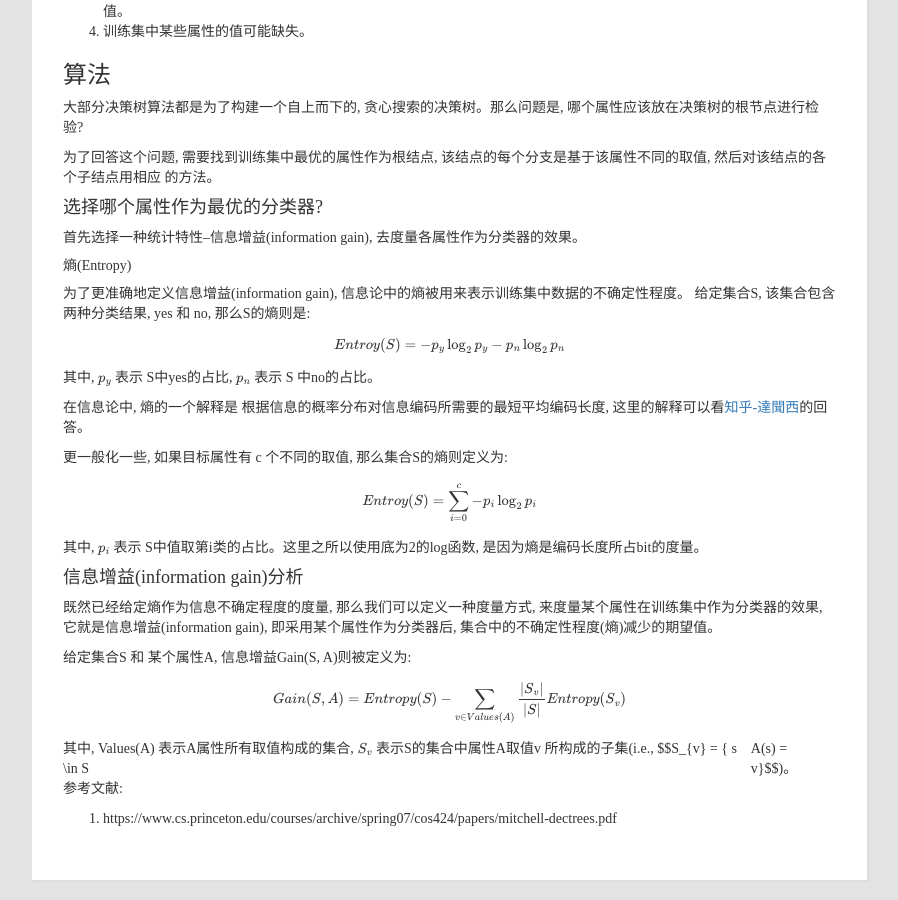
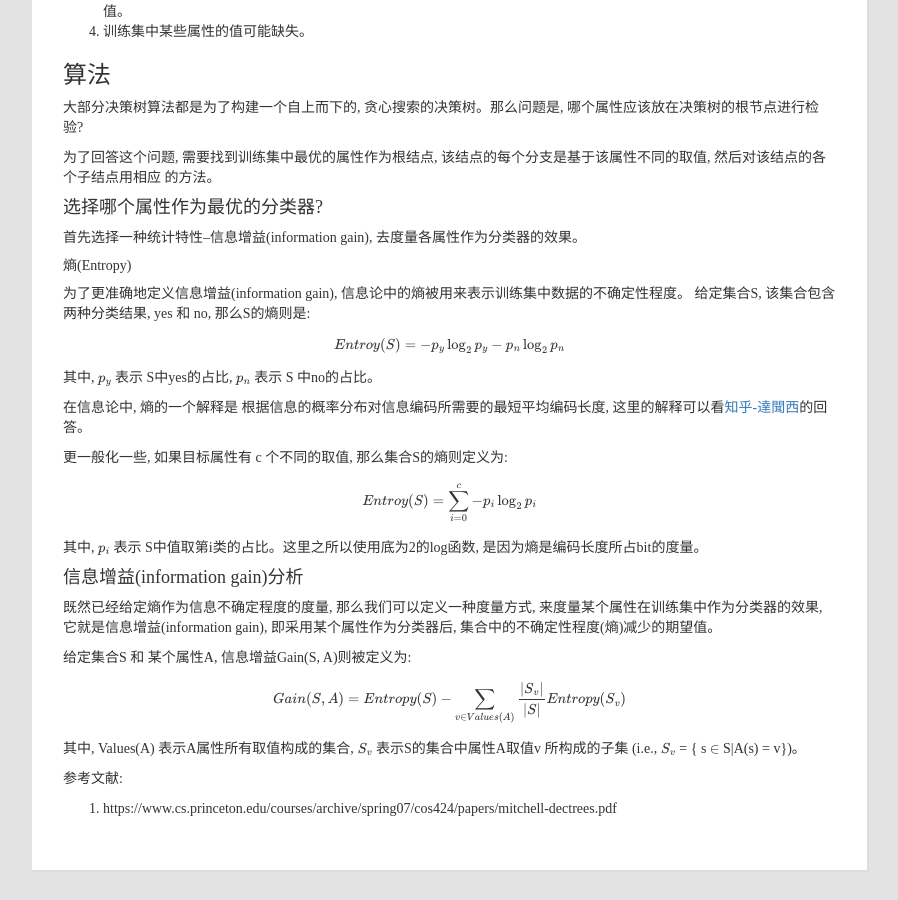
Before and after one commit to HengGeneral/HengGeneral.github.io, a Jekyll site: the page built from _posts/2016-12-15-DecisionTree.md, in a window 1280 px wide and 900 px high, scrolled down 602 px. Shown: the whole window, without its empty margins (343-1241 px from the left). Built offline with Jekyll 4.4.1, drawn with Linux system fonts in a browser that asks for light colours; nearby versions of some CDN libraries; formulas are drawn with MathJax 3; comment, search, counter and statistics services are not loaded.

```diff
--- a/_posts/2016-12-15-DecisionTree.md
+++ b/_posts/2016-12-15-DecisionTree.md
@@ -67,7 +67,8 @@ $$ Entroy(S) = \sum_{i=0}^{c} - p_{i} \log_{2} p_{i}$$
 
 $$ Gain(S, A) = Entropy(S) - \sum_{v \in Values(A)} \frac{|S_{v}|}{|S|}Entropy(S_{v}) $$
 
-其中, Values(A) 表示A属性所有取值构成的集合, $$S_{v}$$ 表示S的集合中属性A取值v 所构成的子集(i.e., $$S_{v} = { s \in S|A(s) = v}$$)。
+其中, Values(A) 表示A属性所有取值构成的集合, $$S_{v}$$ 表示S的集合中属性A取值v 所构成的子集
+(i.e., $$S_{v}$$ = { s $$\in$$ S|A(s) = v})。
 
 [ZHIHULIANWENXI]: https://www.zhihu.com/question/22178202
 
```
